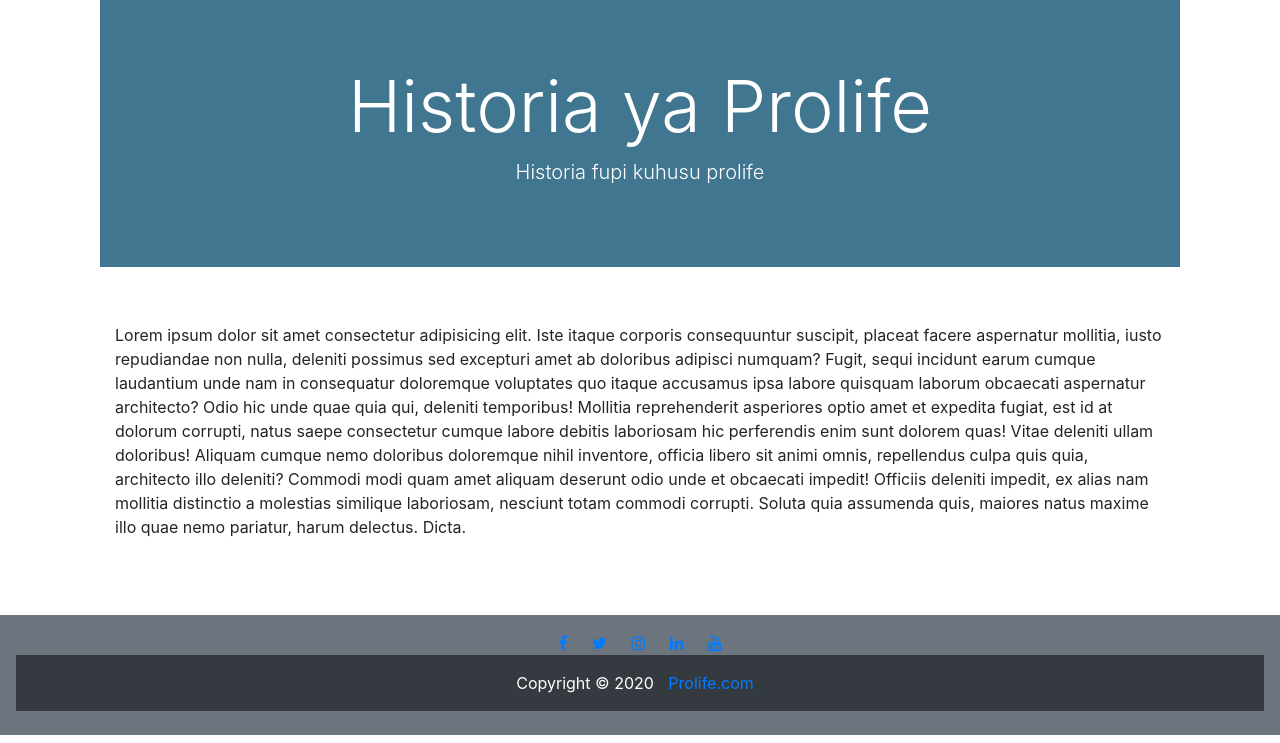
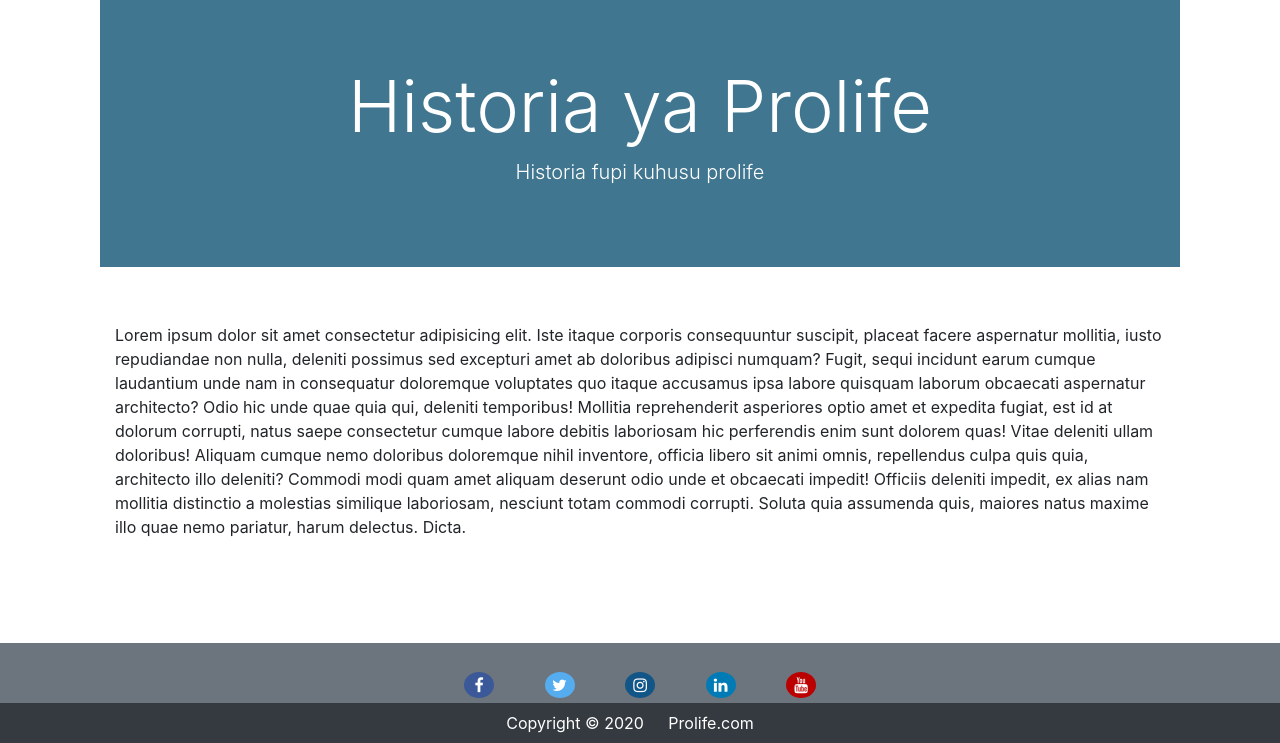
Before and after one commit to lodyne/PROLIFE, a Django app: page /about/ in a window 1280 px wide. Shown: the part 57-800 px from the top of the page. Run offline with Django 3.2, Linux system fonts and the light colour scheme; some libraries are stand-ins or nearby versions.

Commit message:
styling social media icons

```diff
--- a/prolife/blog/static/blog/main.css
+++ b/prolife/blog/static/blog/main.css
@@ -14,15 +14,13 @@
 #main {
     /* width: 90vw; */
     /* margin: auto; */
-    padding-bottom: 40px;
+    padding-bottom: 120px;
     min-height: 100%;
 }
 
 #footer {
     text-align: center;
-    background-color: #333;
-    padding: 20px;
-    text-decoration: none;
+    /* background-color: #333; */
     position: fixed;
     bottom: 0;
     width: 100%;
@@ -30,5 +28,47 @@
 }
 
 footer a {
-    margin: 10px;
+    margin: 20px;
+    text-decoration: none;
+    color: inherit;
 }
+
+.fa {
+    padding: 5px;
+    font-size: 30px;
+    width: 30px;
+    text-align: center;
+    text-decoration: none;
+    margin: 5px 3px;
+    border-radius: 50%;
+    display: inline-block;
+}
+
+.fa:hover {
+    opacity: 0.7;
+}
+
+.fa-facebook {
+    background: #3B5998;
+    color: white;
+}
+
+.fa-twitter {
+    background: #55ACEE;
+    color: white;
+}
+
+.fa-youtube {
+    background: #bb0000;
+    color: white;
+}
+
+.fa-instagram {
+    background: #125688;
+    color: white;
+}
+
+.fa-linkedin {
+    background: #007bb5;
+    color: white;
+}
--- a/prolife/blog/templates/blog/base.html
+++ b/prolife/blog/templates/blog/base.html
@@ -66,15 +66,17 @@
         </main>
 
 </div>
-        <footer class="p-3 mb-2 bg-secondary text-white" id="footer">
+        <footer id="footer">
+            <div class="bg-secondary text-white pt-4">
 
-            <a href="#"><i class="fa fa-facebook"></i></a>
-            <a href="#"><i class="fa fa-twitter"></i></a>
-            <a href="#"><i class="fa fa-instagram"></i></a>
-            <a href="#"><i class="fa fa-linkedin"></i></a>
-            <a href="#"><i class="fa fa-youtube"></i></a>
+                <a href="#"><i class="fa fa-facebook"></i></a>
+                <a href="#"><i class="fa fa-twitter"></i></a>
+                <a href="#"><i class="fa fa-instagram"></i></a>
+                <a href="#"><i class="fa fa-linkedin"></i></a>
+                <a href="#"><i class="fa fa-youtube"></i></a>
 
-            <div class="p-3 mb-2 bg-dark text-white">Copyright &copy
+            </div>
+            <div class="bg-dark text-white py-2 ">Copyright &copy
                 <script>
                     document.write(new Date().getFullYear());
                 </script>
```
